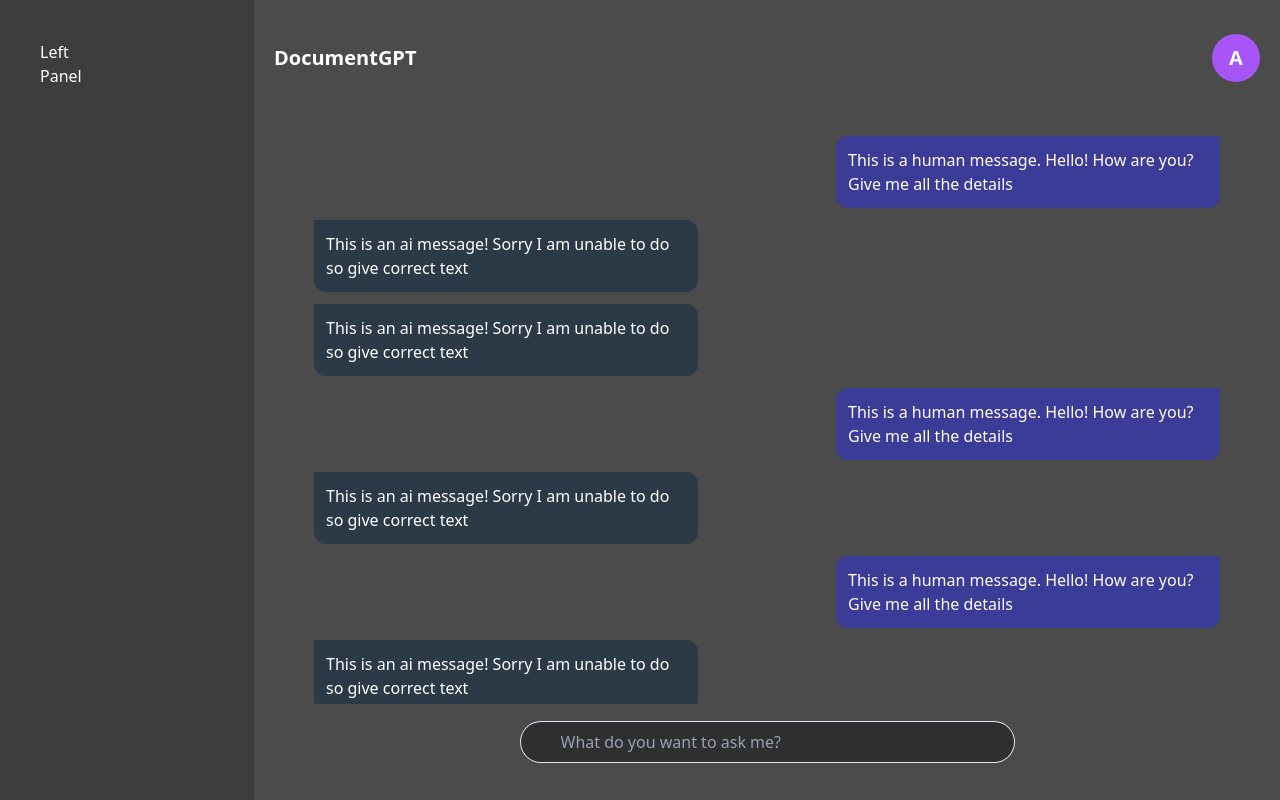
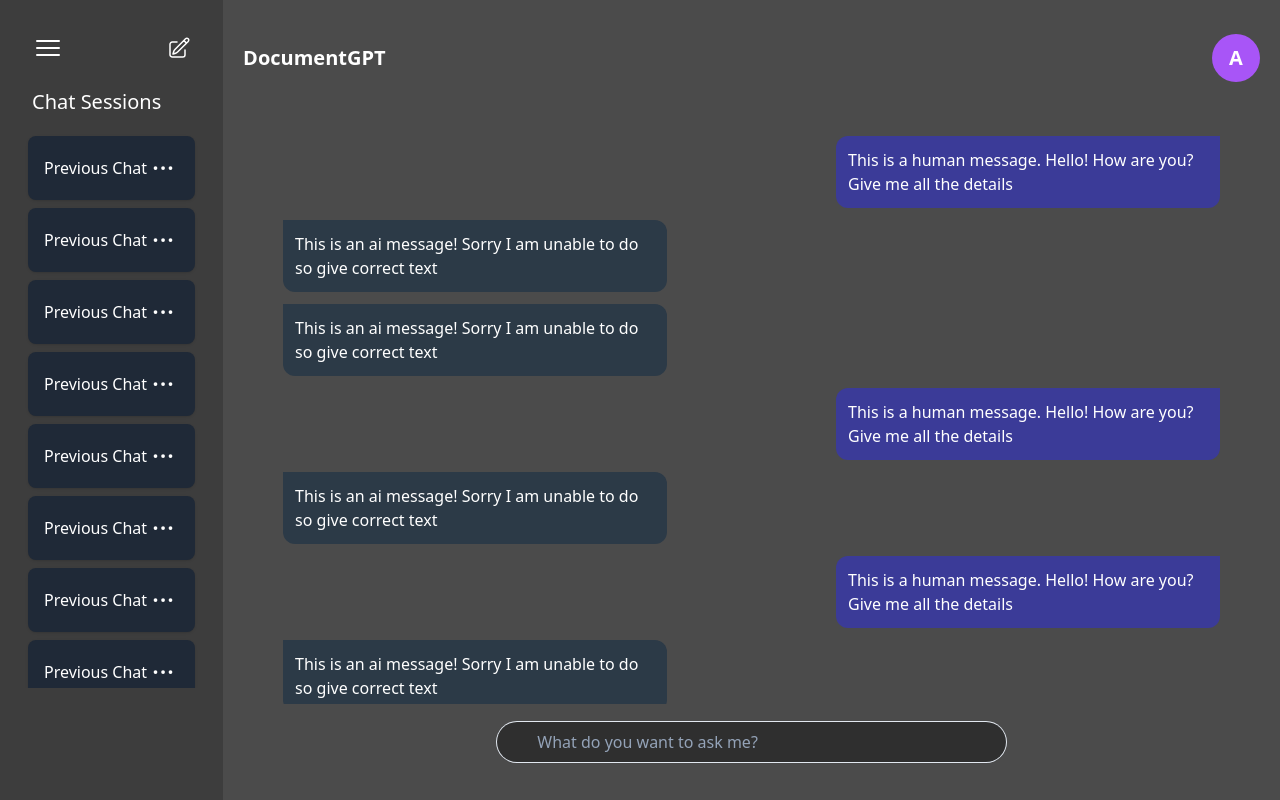
Before and after one commit to subhamadhikari/DocumentSummarizer, a React (Vite) app in the folder frontend/: page / in a window 1280 px wide. Built offline with nearby package versions, Linux system fonts and the light colour scheme.

Commit message:
Sliding sidebar menu accomplished

```diff
--- a/frontend/src/App.jsx
+++ b/frontend/src/App.jsx
@@ -1,15 +1,51 @@
-import React from 'react'
+import React,{useState} from 'react'
 import MessageBox from './components/MessageBox'
+import SessionCard from './components/SessionCard'
 
 const App = () => {
+
+  const [sidebar, setSidebar] = useState(true)
+  const toggleSidebar = () => {
+    setSidebar(!sidebar)
+  }
   return (
     <main className='flex justify-center items-center'>
-        <div className='leftPanel'>
-            <p className='w-1'>Left Panel</p>
+        <div className={`leftPanel ${sidebar ? 'active' : 'inactive' }`}>
+          <div className='flex justify-between items-center p-3'>
+            <svg xmlns="http://www.w3.org/2000/svg" onClick={toggleSidebar} fill="none" viewBox="0 0 24 24" stroke-width="1.5" stroke="currentColor" class="size-8 transition-all hover:cursor-pointer">
+              <path stroke-linecap="round" stroke-linejoin="round" d="M3.75 6.75h16.5M3.75 12h16.5m-16.5 5.25h16.5" />
+            </svg>
+            <svg xmlns="http://www.w3.org/2000/svg" fill="none" viewBox="0 0 24 24" stroke-width="1.5" stroke="currentColor" class="size-6">
+              <path stroke-linecap="round" stroke-linejoin="round" d="m16.862 4.487 1.687-1.688a1.875 1.875 0 1 1 2.652 2.652L10.582 16.07a4.5 4.5 0 0 1-1.897 1.13L6 18l.8-2.685a4.5 4.5 0 0 1 1.13-1.897l8.932-8.931Zm0 0L19.5 7.125M18 14v4.75A2.25 2.25 0 0 1 15.75 21H5.25A2.25 2.25 0 0 1 3 18.75V8.25A2.25 2.25 0 0 1 5.25 6H10" />
+            </svg>
+          </div>
+          <p className='w-full p-3 font-medium text-xl'>Chat Sessions</p>
+          <div className='flex flex-col justify-start items-center p-2 h-[70vh] no-scrollbar overflow-auto'>
+            <SessionCard/>
+            <SessionCard/>
+            <SessionCard/>
+            <SessionCard/>
+            <SessionCard/>
+            <SessionCard/>
+            <SessionCard/>
+            <SessionCard/>
+            <SessionCard/>
+            <SessionCard/>
+          </div>
         </div>
         <div className='rightPanel'>
             <div className='sticky flex justify-between items-center bg-rightPanel h-[10%] w-full'>
-              <p className='font-bold text-xl'>DocumentGPT</p>
+              <p className='font-bold text-xl flex justify-center items-center'>
+                {
+                  !sidebar &&
+                  (
+                    <svg xmlns="http://www.w3.org/2000/svg" onClick={toggleSidebar} fill="none" viewBox="0 0 24 24" stroke-width="1.5" stroke="currentColor" class="mx-1 size-8 rounded-full transition-all hover:cursor-pointer">
+                      <path stroke-linecap="round" stroke-linejoin="round" d="M3.75 6.75h16.5M3.75 12h16.5m-16.5 5.25h16.5" />
+                    </svg>
+                  )
+                }
+                DocumentGPT
+              </p>
               <div class="font-semibold text-xl flex items-center justify-center w-12 h-12 bg-purple-500 rounded-full text-white">
                 A
               </div>
--- /dev/null
+++ b/frontend/src/components/SessionCard.jsx
@@ -0,0 +1,38 @@
+import React,{useState} from 'react'
+
+const SessionCard = () => {
+    const [dropdown, setDropdown] = useState(false)
+
+    const toggleDropdown = () => {
+        setDropdown(!dropdown)
+    }
+
+
+  return (
+    <div className='relative w-full p-4 bg-gray-800 border-gray-700 rounded-lg shadow hover:bg-gray-700 flex justify-between items-center mb-2'>
+        <p className='truncate w-4/5'>Previous Chat</p>
+        <div class="flex justify-end">
+        <button id="dropdownButton" onClick={toggleDropdown} data-dropdown-toggle="dropdown" class="inline-block text-gray-400 hover:bg-gray-700 focus:ring-4 focus:outline-none focus:ring-gray-700 rounded-lg text-sm p-1.5" type="button">
+            <span class="sr-only">Open dropdown</span>
+            <svg class="w-5 h-5" aria-hidden="true" xmlns="http://www.w3.org/2000/svg" fill="currentColor" viewBox="0 0 16 3">
+                <path d="M2 0a1.5 1.5 0 1 1 0 3 1.5 1.5 0 0 1 0-3Zm6.041 0a1.5 1.5 0 1 1 0 3 1.5 1.5 0 0 1 0-3ZM14 0a1.5 1.5 0 1 1 0 3 1.5 1.5 0 0 1 0-3Z"/>
+            </svg>
+        </button>
+        {
+            dropdown &&
+            (
+            <div id="dropdown" class="z-10 absolute top-12 left-4 text-base list-none divide-y divide-gray-100 rounded-lg shadow w-44 bg-[#2c3e50]">
+                <ul aria-labelledby="dropdownButton">
+                <li>
+                    <a href="#" class="block px-4 py-2 text-sm  hover:bg-gray-600 text-gray-200 hover:text-white">Delete</a>
+                </li>
+                </ul>
+            </div>
+            )
+        }
+    </div>
+    </div>
+  )
+}
+
+export default SessionCard
--- a/frontend/src/index.css
+++ b/frontend/src/index.css
@@ -12,11 +12,23 @@
 
 @layer utilities{
     .rightPanel{
-        @apply md:flex-[0.85] bg-rightPanel flex-1 h-screen relative p-5
+        @apply md:flex-[1] bg-rightPanel flex-1 h-screen relative p-5
     }
 
     .leftPanel{
-        @apply md:flex-[0.15] md:block bg-leftPanel p-10 hidden h-screen
+        @apply md:flex-[0.15] bg-leftPanel hidden h-screen md:block p-5
+    }
+
+    .inactive{
+        position: fixed;
+        top: 0;
+        left: -100%;
+        transition: 850ms;
+    }
+
+    .active{
+        left: 0%;
+        transition: 350ms;
     }
 
     .no-scrollbar::-webkit-scrollbar {
```
